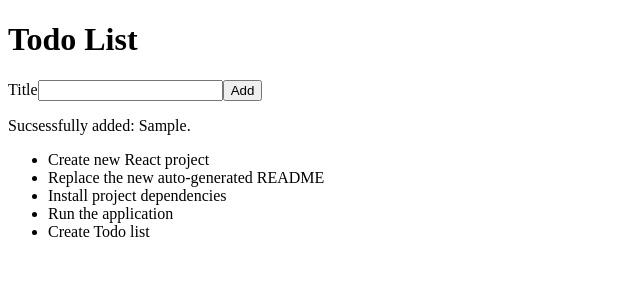
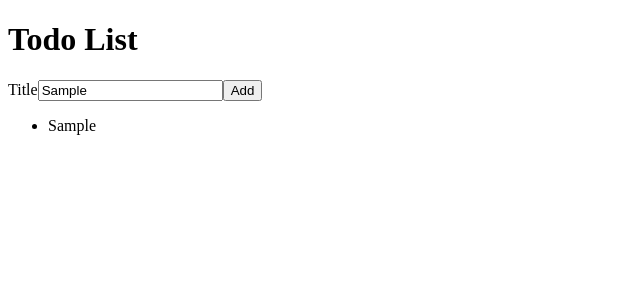
Before and after one commit to Code-the-Dream-School/ctd-react-egret, a React (Create React App) app: page / in a window 1280 px wide. Both pictures are taken after typing "Sample" into the empty fields and a click on the button "Add". Shown: the top 300 px of the page, without its empty margins (0-640 px from the left). Built offline with nearby package versions, Linux system fonts and the light colour scheme; the HTML template or start-up script is replaced by a standard one.

Commit message:
Adding changes

```diff
--- a/src/AddTodoForm.js
+++ b/src/AddTodoForm.js
@@ -1,20 +1,30 @@
 import React from 'react';
 
 function AddTodoForm(props) {
-  const formRef = React.useRef(null);
+  //const formRef = React.useRef(null);
+  const [ todoTitle, setTodoTitle ] = React.useState('');
+  const { onAddTodo } = props;
+
+  function handleTitleChange(event) {
+    let newTodoTitle = event.target.value;
+    setTodoTitle(newTodoTitle);
+  }
 
   function handleAddTodo(event) {
     event.preventDefault();
-    const todoTitle = event.target.title.value;
     console.log(todoTitle);
-    props.onAddTodo(todoTitle);
-    formRef.current.reset();
+    onAddTodo({
+      title: todoTitle,
+      id: Date.now()
+    });
+    event.target.value = '';
+    //formRef.current.reset();
   }
 
   return (
-    <form onSubmit={handleAddTodo} ref={formRef}>
+    <form onSubmit={handleAddTodo} /*ref={formRef}*/>
       <label htmlFor="todoTitle">Title</label>
-      <input type="text" id="todoTitle" name="title"/>
+      <input type="text" id="todoTitle" name="title" value={todoTitle} onChange={handleTitleChange}/>
       <button>Add</button>
     </form>
   );
--- a/src/App.js
+++ b/src/App.js
@@ -2,20 +2,21 @@ import React from 'react';
 import TodoList from './TodoList';
 import AddTodoForm from './AddTodoForm';
 
+
 function App() {
-  const [ newTodo, setNewTodo ] = React.useState('');
+  const [ todoList, setTodoList ] = React.useState([]);
+
+  function addTodo(newTodo) {
+  setTodoList([...todoList, newTodo]);
+  }
+
 
   return (
     <div style={{textAlign: 'left'}}>
       <h1>Todo List</h1>
 
-      <AddTodoForm onAddTodo={setNewTodo} />
-
-      <p>
-        Sucsessfully added: {newTodo}.
-      </p>
-
-      <TodoList />
+      <AddTodoForm onAddTodo={addTodo} />
+      <TodoList todoList={todoList}/>
     </div>
   );
 }
--- a/src/TodoList.js
+++ b/src/TodoList.js
@@ -1,7 +1,7 @@
 import React from 'react';
 import TodoListItem from './TodoListItem';
 
-const todoList = [
+/*const todoList = [
   {
     id: 1,
     title: "Create new React project"
@@ -23,8 +23,11 @@ const todoList = [
     title: "Create Todo list"
   }
 ];
+*/
 
-function TodoList() {
+function TodoList(props) {
+  const { todoList } = props;
+
   return (
     <ul>
         {todoList.map(function(item) {
--- a/src/TodoListItem.js
+++ b/src/TodoListItem.js
@@ -1,8 +1,10 @@
 import React from 'react';
 
 function TodoListItem(props) {
+  const { todo } = props;
+
   return (
-    <li>{props.todo}</li>
+    <li>{todo}</li>
   );
 }
 
```
